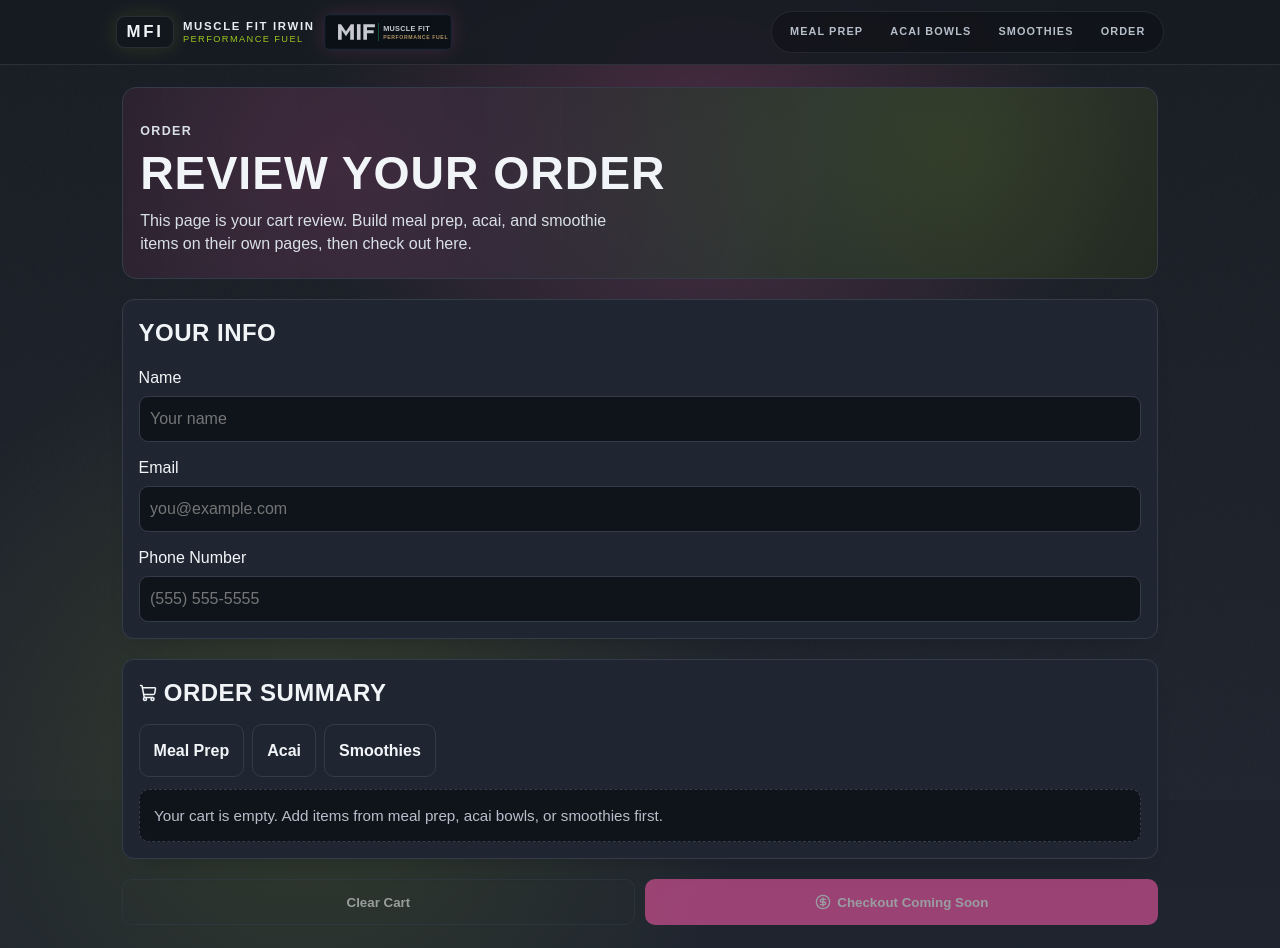
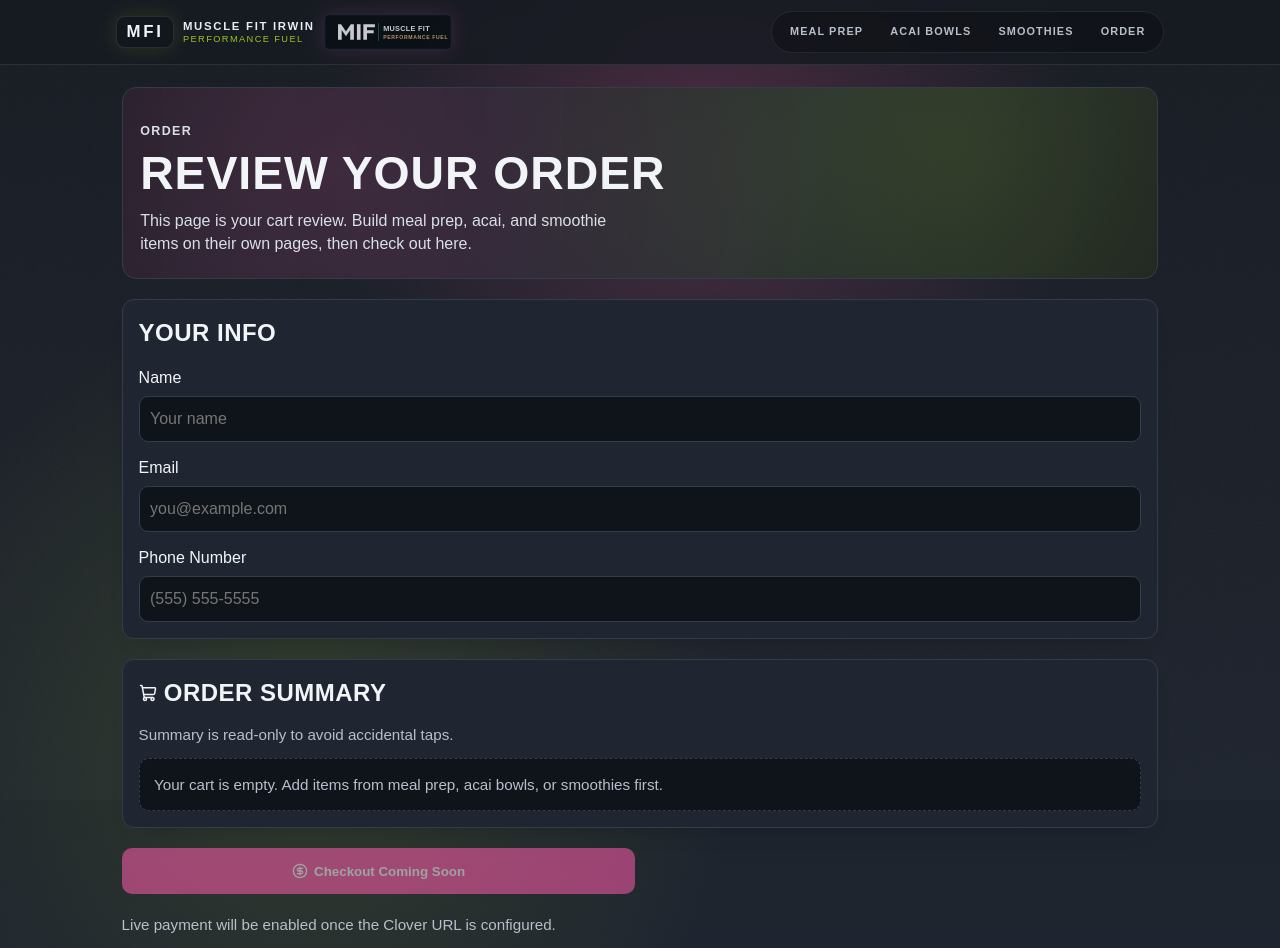
Before and after one commit to nwilliam441/Musclefit, a Next.js app: page /order in a window 1280 px wide. Shown: the top 948 px of the page. Built offline with nearby package versions, Linux system fonts and the light colour scheme.

Commit message:
fix(order): make summary read-only

```diff
--- a/app/order/page.tsx
+++ b/app/order/page.tsx
@@ -1,11 +1,10 @@
 "use client";
 
-import Link from "next/link";
 import { useEffect, useState } from "react";
-import { CircleDollarSign, ShoppingCart, Trash2 } from "lucide-react";
+import { CircleDollarSign, ShoppingCart } from "lucide-react";
 import { siteData } from "@/lib/site-data";
 import type { CartEntry, UnifiedCart } from "@/lib/cart-types";
-import { clearStoredCart, readStoredCart, removeStoredCartItem } from "@/lib/cart-storage";
+import { readStoredCart } from "@/lib/cart-storage";
 
 const formatCurrency = (value: number) =>
   new Intl.NumberFormat("en-US", { style: "currency", currency: "USD" }).format(value);
@@ -70,22 +69,11 @@ export default function OrderPage() {
     }
   };
 
-  const summaryRows: Array<{ label: string; href: string; cartKey: keyof UnifiedCart; entry: CartEntry | undefined }> = [
-    { label: "Meal Prep", href: "/meal-prep", cartKey: "mealPrep", entry: cart.mealPrep },
-    { label: "Acai Bowl", href: "/acai-bowls", cartKey: "acai", entry: cart.acai },
-    { label: "Smoothies", href: "/smoothies", cartKey: "smoothie", entry: cart.smoothie },
+  const summaryRows: Array<{ label: string; entry: CartEntry | undefined }> = [
+    { label: "Meal Prep", entry: cart.mealPrep },
+    { label: "Acai Bowl", entry: cart.acai },
+    { label: "Smoothies", entry: cart.smoothie },
   ];
-
-  const removeItem = (key: keyof UnifiedCart) => {
-    setCart(removeStoredCartItem(key));
-    setSubmitMessage("");
-  };
-
-  const clearCart = () => {
-    clearStoredCart();
-    setCart({});
-    setSubmitMessage("");
-  };
 
   return (
     <main className="page-shell">
@@ -133,11 +121,7 @@ export default function OrderPage() {
           <h2>
             <ShoppingCart size={18} aria-hidden="true" /> Order Summary
           </h2>
-          <div className="summary-controls">
-            <Link href="/meal-prep" className="btn btn-secondary">Meal Prep</Link>
-            <Link href="/acai-bowls" className="btn btn-secondary">Acai</Link>
-            <Link href="/smoothies" className="btn btn-secondary">Smoothies</Link>
-          </div>
+          <p className="muted">Summary is read-only to avoid accidental taps.</p>
         </div>
 
         {summaryRows.every((r) => !r.entry) ? (
@@ -145,18 +129,10 @@ export default function OrderPage() {
             <p className="muted">Your cart is empty. Add items from meal prep, acai bowls, or smoothies first.</p>
           </div>
         ) : (
-          summaryRows.map(({ label, href, cartKey, entry }) =>
+          summaryRows.map(({ label, entry }) =>
             entry ? (
               <div key={label} className="summary-section">
-                <div className="summary-row-top">
-                  <p className="summary-label">{label}</p>
-                  <div className="summary-row-actions">
-                    <Link href={href} className="summary-link">Edit</Link>
-                    <button type="button" className="summary-remove" onClick={() => removeItem(cartKey)}>
-                      <Trash2 size={14} aria-hidden="true" /> Remove
-                    </button>
-                  </div>
-                </div>
+                <p className="summary-label">{label}</p>
                 <ul className="summary-line-items">
                   {entry.lineItems.map((item) => (
                     <li key={item.label}>
@@ -182,15 +158,6 @@ export default function OrderPage() {
       <div className="cart-actions">
         <button
           type="button"
-          className="btn btn-secondary"
-          disabled={grandTotal === 0}
-          aria-disabled={grandTotal === 0}
-          onClick={clearCart}
-        >
-          Clear Cart
-        </button>
-        <button
-          type="button"
           className={`btn btn-primary submit-btn${isSubmitting ? " is-loading" : ""}`}
           disabled={grandTotal === 0 || !hasCheckoutUrl || isSubmitting}
           aria-disabled={grandTotal === 0 || !hasCheckoutUrl || isSubmitting}
```
